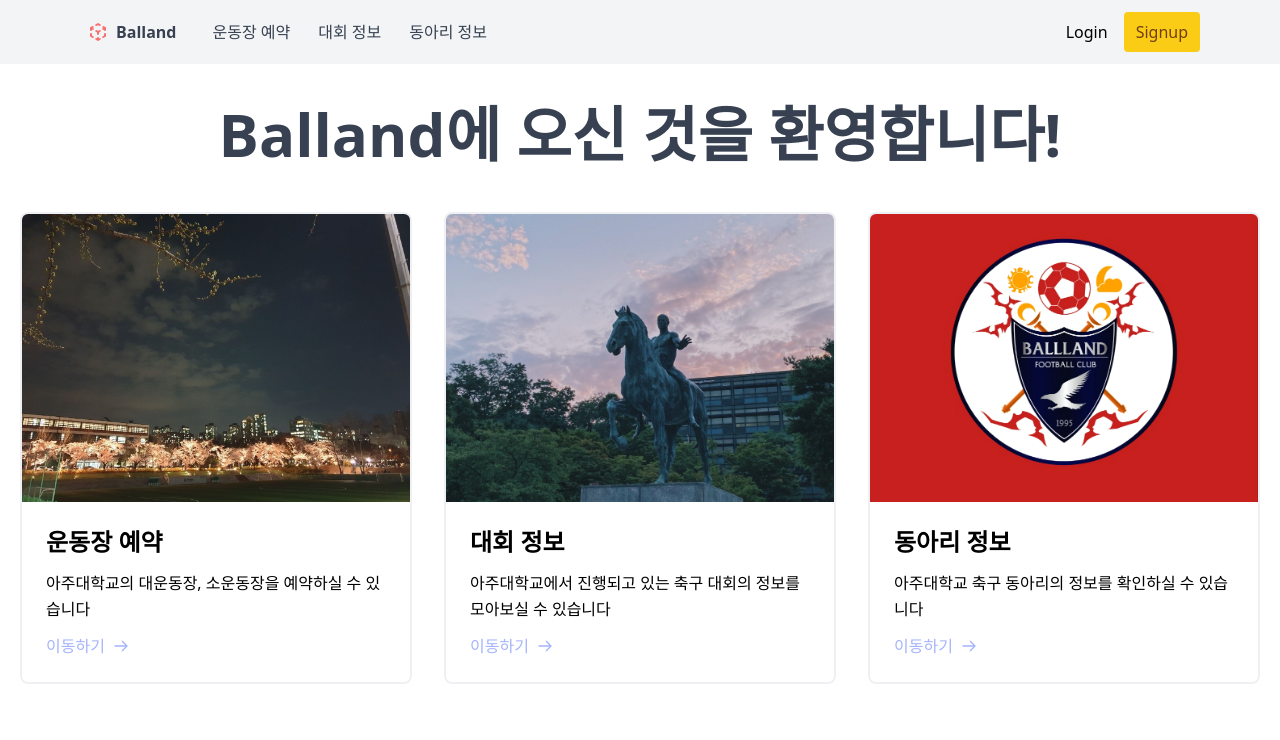
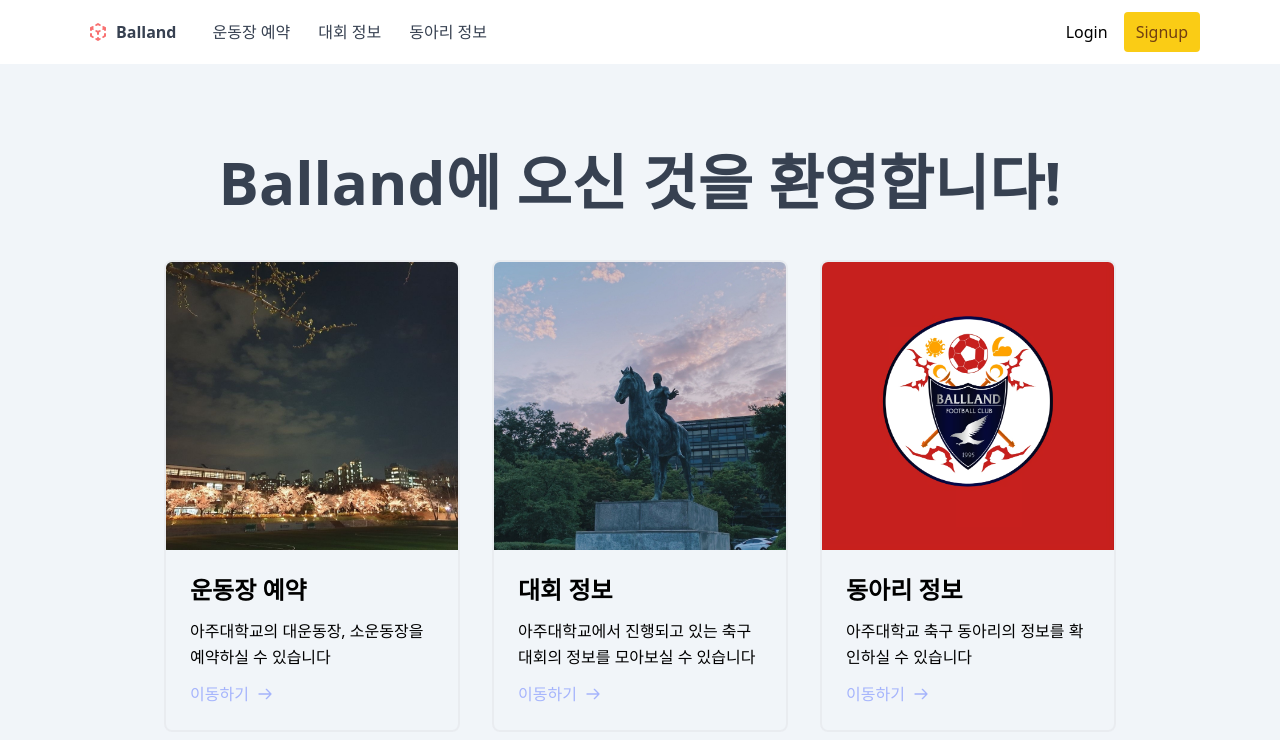
Before and after one commit to Ballandd/Balland_Web, a Next.js app in the folder balland/: page / in a window 1280 px wide. Shown: the top 740 px of the page. Built offline with nearby package versions, Linux system fonts and the light colour scheme; no server answers.

Commit message:
feat: appLayout 구성

```diff
--- /dev/null
+++ b/balland/components/AppLyout.tsx
@@ -0,0 +1,24 @@
+import NavBar from "./Navbar.js";
+import React from "react";
+interface Props {
+    children: React.ReactNode;
+  }
+export default function Layout({children}: Props ) {
+  return (
+    <>
+      <NavBar />
+      <div className = "w-auto h-100% mr-36 ml-36 mt-12">
+      <style global jsx>{`
+        html,
+        body,
+        body > div:first-child,
+        div#__next,
+        div#__next > div {
+            height: 100%;
+        }
+    `}</style>
+    {children}</div>
+
+    </>
+  );
+}
--- a/balland/components/Navbar.js
+++ b/balland/components/Navbar.js
@@ -5,7 +5,7 @@ const Navbar = () => {
   const [menuToggle, setMenuToggle] = useState(false);
     const {data:session, status} = useSession();
   return (
-    <nav className="bg-gray-100">
+    <nav className="bg-white">
       <div className="max-w-6xl mx-auto px-4">
         <div className="flex justify-between">
           {/* 메뉴 */}
--- a/balland/pages/_app.js
+++ b/balland/pages/_app.js
@@ -1,14 +1,15 @@
 import '../styles/globals.css'
-import Navbar from '../components/Navbar.js'
 import { SessionProvider } from 'next-auth/react'
+import Layout from '../components/AppLyout'
 function MyApp({ Component, pageProps }) {
     return (
-    <>
+    <div className = "bg-slate-100">
     <SessionProvider session={pageProps.session}>
-    <Navbar></Navbar>
+    <Layout>
       <Component {...pageProps} />
+      </Layout>
       </SessionProvider>
-    </>
+    </div>
     )
 }
 
```
